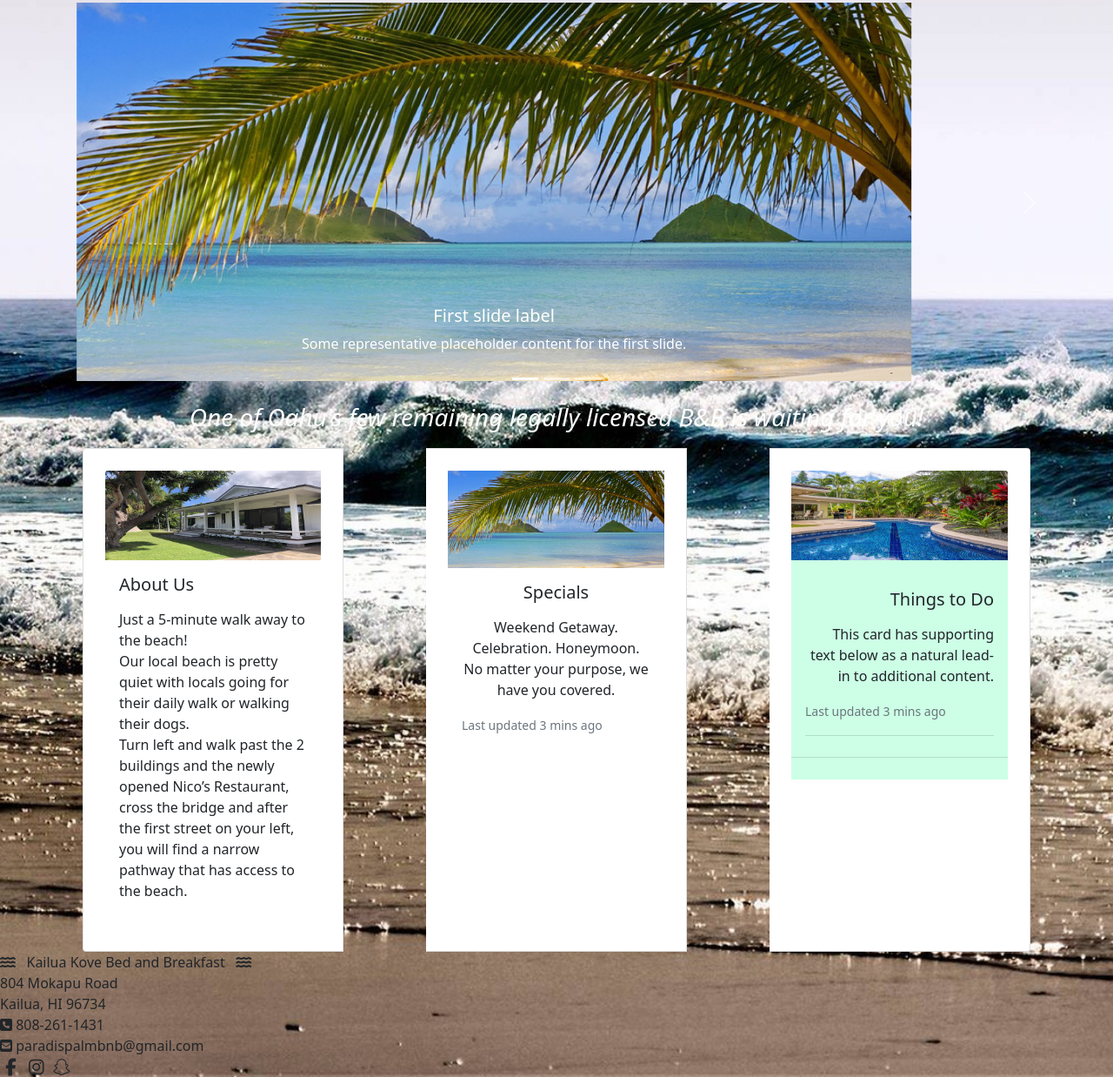
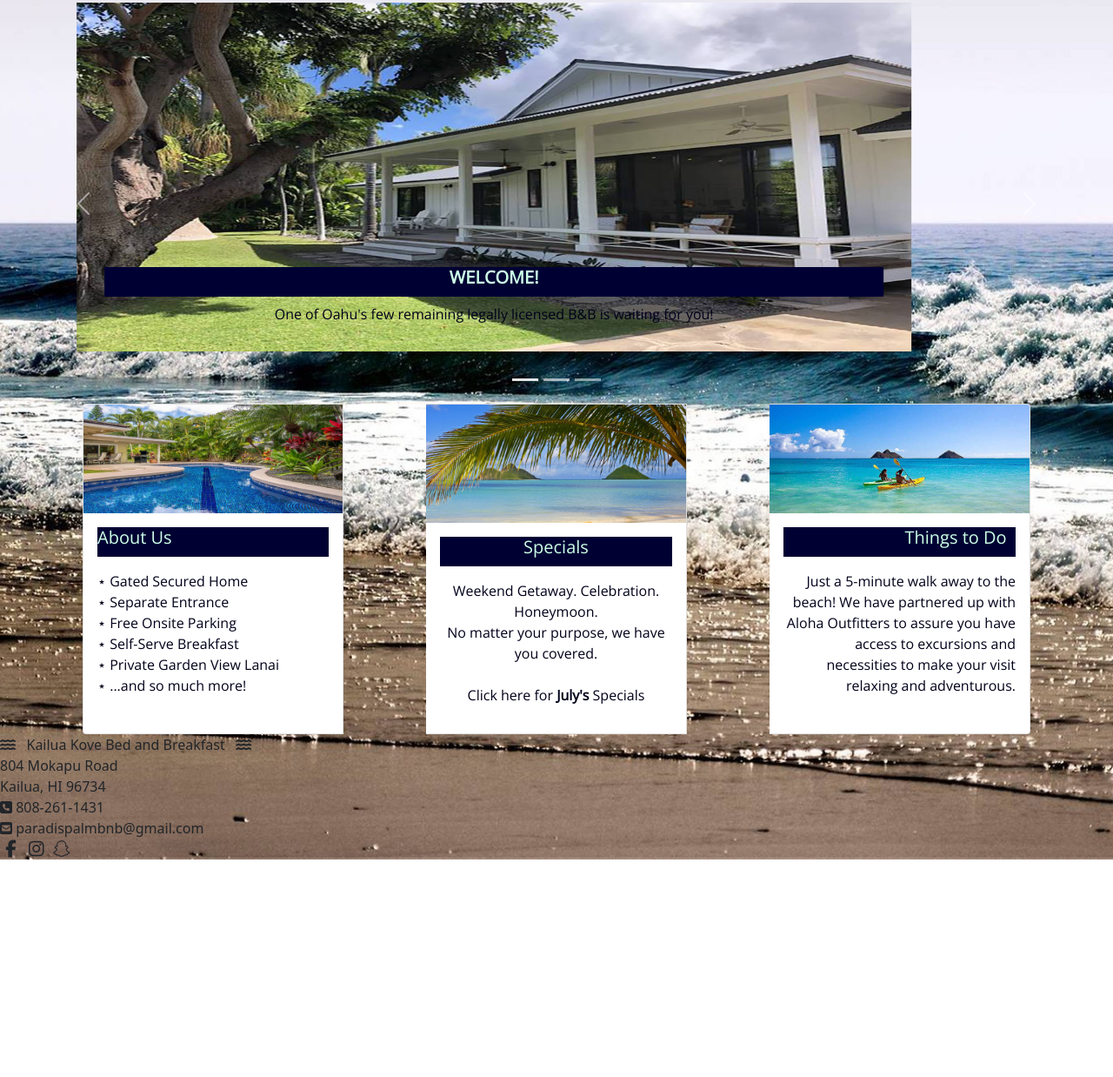
Before and after one commit to vbussie/Bootstrap, a plain HTML site: page index.html in a window 1280 px wide. Shown: the part 134-1372 px from the top of the page at 87% size. After the commit the page ends 1122 px from the top, so only its background shows below. Drawn offline with nearby package versions, Linux system fonts and the light colour scheme.

Commit message:
Final Touches

```diff
--- a/index.html
+++ b/index.html
@@ -81,7 +81,6 @@
 
     <h1>Kailua Kove Bed & Breakfast</h1>
 
-
     <div id="carouselExampleCaptions" class="carousel slide" data-bs-ride="carousel">
   <div class="carousel-indicators">
     <button type="button" data-bs-target="#carouselExampleCaptions" data-bs-slide-to="0" class="active" aria-current="true" aria-label="Slide 1"></button>
@@ -90,24 +89,24 @@
   </div>
   <div class="carousel-inner">
     <div class="carousel-item active">
-      <img src="kailua1.jpg" class="d-block w-75" alt="...">
+      <img src="kailua2.jpg" class="d-block w-75" alt="Home Front">
       <div class="carousel-caption d-none d-md-block">
-        <h5>First slide label</h5>
-        <p>Some representative placeholder content for the first slide.</p>
+        <h5><b>WELCOME!</b></h5>
+        <p>One of Oahu's few remaining legally licensed B&B is waiting for you!</p>
       </div>
     </div>
     <div class="carousel-item">
-      <img src="kailua2.jpg" class="d-block w-75" alt="...">
+      <img src="plumeriaRoom.jpg" class="d-block w-75" alt="Plumeria Room">
       <div class="carousel-caption d-none d-md-block">
-        <h5>Second slide label</h5>
-        <p>Some representative placeholder content for the second slide.</p>
+        <h5><b>PLUMERIA ROOM</b></h5>
+        <p>Queen bed, private bathroom with shower, sliding door to lanai.</p>
       </div>
     </div>
     <div class="carousel-item">
-      <img src="kailua3.jpg" class="d-block w-75" alt="...">
+      <img src="maileRoom1.jpg" class="d-block w-75" alt="Maile Room">
       <div class="carousel-caption d-none d-md-block">
-        <h5>Third slide label</h5>
-        <p>Some representative placeholder content for the third slide.</p>
+        <h5><b>MAILE ROOM</b></h5>
+        <p>King bed, private bathroom with shower, sliding door to lanai.</p>
       </div>
     </div>
   </div>
@@ -121,41 +120,36 @@
   </button>
 </div>
 
-<h3><i>One of Oahu's few remaining legally licensed B&B is waiting for you!</i></h3>
-
     <div class="card-group">
       <div class="card">
-        <img src="kailua2.jpg" class="card-img-top" alt="...">
+        <img src="kailua3.jpg" class="card-img-top" alt="Pool">
         <div class="card-body">
-          <h5 class="card-title">About Us</h5>
-          <p class="card-text"><p class="text-start">Just a 5-minute walk away to the beach! <br> Our local beach is pretty quiet with locals going for their daily walk or walking their dogs. <br> Turn left and walk past the 2 buildings and the newly opened Nico’s Restaurant, cross the bridge and after the first street on your left,  you will find a narrow pathway that has access to the beach.</p>
+          <h5 class="card-title-about">About Us</h5>
+          <p class="card-text"><p class="text-start"> ⋆ Gated Secured Home <br> ⋆ Separate Entrance <br> ⋆ Free Onsite Parking <br> ⋆ Self-Serve Breakfast <br> ⋆ Private Garden View Lanai <br> ⋆ ...and so much more!</p>
         </div>
 
   </div>
   <div class="card">
-    <img src="kailua1.jpg" class="card-img-top" alt="...">
+    <img src="kailua1.jpg" class="card-img-top" alt="Palm Tree">
     <div class="card-body">
       <h5 class="card-title-specials">Specials</h5>
-      <p class="card-text"><p class="text-center">Weekend Getaway. Celebration. Honeymoon. <br>No matter your purpose, we have you covered. </p>
-      <p class="card-text"><small class="text-muted">Last updated 3 mins ago</small></p>
+      <p class="card-text"><p class="text-center">Weekend Getaway. Celebration. Honeymoon. <br>No matter your purpose, we have you covered. <br> &nbsp; <br> Click here for <b>July's</b> Specials</p>
     </div>
   </div>
 
   <div class="card">
-    <img src="kailua3.jpg" class="card-img-top" alt="...">
-    <div class="card-body-things">
-      <div class="card-header bg-transparent">
-      <h5 class="card-title-things">Things to Do</h5>
-      <p class="card-text"><p class="text-end">This card has supporting text below as a natural lead-in to additional content.</p>
-      <p class="card-text"><small class="text-muted">Last updated 3 mins ago</small></p>
-      <div class="card-footer bg-transparent">
+    <img src="kailua4.jpg" class="card-img-top" alt="Paddleboard">
+        <div class="card-body">
+      <h5 class="card-title-things">Things to Do &nbsp;</h5>
+      <p class="card-text"><p class="text-end">Just a 5-minute walk away to the beach! We have partnered up with Aloha Outfitters to assure you have access to excursions and necessities to make your visit relaxing and adventurous.</p>
+
     </div>
     </div>
-    </div>
-  </div>
-</div>
+        </div>
 
-<footer><i class="fas fa-water"></i> &nbsp; Kailua Kove Bed and Breakfast &nbsp; <i class="fas fa-water"></i><br> 804 Mokapu Road <br> Kailua, HI 96734 <br> <i class="fas fa-phone-square"></i> 808-261-1431 <br><i class="fas fa-envelope-square"></i> paradispalmbnb@gmail.com <br> <i class="fab fa-facebook-f fa-lg fa-fw"></i>
+
+
+<footer class="coinfo"><i class="fas fa-water"></i> &nbsp; Kailua Kove Bed and Breakfast &nbsp; <i class="fas fa-water"></i><br> 804 Mokapu Road <br> Kailua, HI 96734 <br> <i class="fas fa-phone-square"></i> 808-261-1431 <br><i class="fas fa-envelope-square"></i> paradispalmbnb@gmail.com <br> <i class="fab fa-facebook-f fa-lg fa-fw"></i>
           <i class="fab fa-instagram fa-lg fa-fw"></i>
           <i class="fab fa-snapchat fa-lg fa-fw"></i></footer>
     <!-- Optional JavaScript; choose one of the two! -->
--- a/style.css
+++ b/style.css
@@ -1,16 +1,3 @@
-
-/*font-family: 'Libre Baskerville', serif;
-font-family: 'Open Sans', sans-serif;*/
-
-/*html{
-background-image: url('background.jpg');
-background-repeat: no-repeat;
-background-attachment: fixed;
-background-size: 100% 100%;
-background-color: blue;
-color: white;
-}*/
-
 body {
  background-image: url("background.jpg");
  background-repeat: no-repeat;
@@ -24,57 +11,69 @@ h1{
   padding-top: 25px;
 }
 
-h3{
+h5{
+  font-family: 'Open Sans', sans-serif;
   text-align: center;
-  color: white;
+  color: #00001a;
   padding-bottom: 10px;
+  color: #ccffe6;
+  background-color: #000033;
 }
+
+p{
+  font-family: 'Open Sans', sans-serif;
+  color: #00001a;
+}
+
 .palm{
   height: 100px;
   width: 100px;
 }
+
 .carousel-inner img{
   margin: auto;
   padding-bottom: 25px;
 }
-
-
 
 .position-relative{
   opacity: .8;
 }
 
 .card{
-  padding-left: 25px;
-  padding-right: 25px;
-}
-.card-title-things{
-  text-align: right;
+  margin: 0 auto;
+  max-width: 300px;
+  width: 100%;
+  height: auto;
+  object-fit: cover;
 }
 
-.card-body-things{
-  width: 100%;
-  background-color: #ccffe6;
-  max-width: 300px;
-  padding-top: 25px;
-  padding-bottom: 25px;
+
+.card-title-about{
+  text-align: left;
 }
 
 .card-title-specials{
   text-align: center;
 }
 
-.card{
-  margin: 0 auto;
-  max-width: 300px;
-  padding-top: 25px;
-  padding-bottom: 25px;
-  width: 100%;
-  height: auto;
-  object-fit: cover;
+.card-title-things{
+  text-align: right;
+}
 
+.text-start{
+  text-align: left;
 }
+
+.text-center{
+  text-align: center;
+}
+
+.text-end{
+  text-align: left;
+}
+
 .details{
+
   background-color: #bddbcc;
   width: 75%;
   align-items: center;
@@ -86,27 +85,3 @@ h3{
   padding: 10px 10px 10px 10px;
 
 }
-
-
-
-
-.inner1{
-width: 50%;
-Float: left;
-display:inline;
-padding-top: 10px;
-padding-bottom: 10px;
-text-align: center;
-background-color:  #00001a;
-color: #bddbcc;
-}
-
-.inner2{
-width: 50%;
-float: right;
-padding-top: 10px;
-text-align: center;
-background-color:  #00001a;
-color: #bddbcc;
-height: auto;
-}
```
Also changed, not shown: contact.html (+2 -2 lines).
